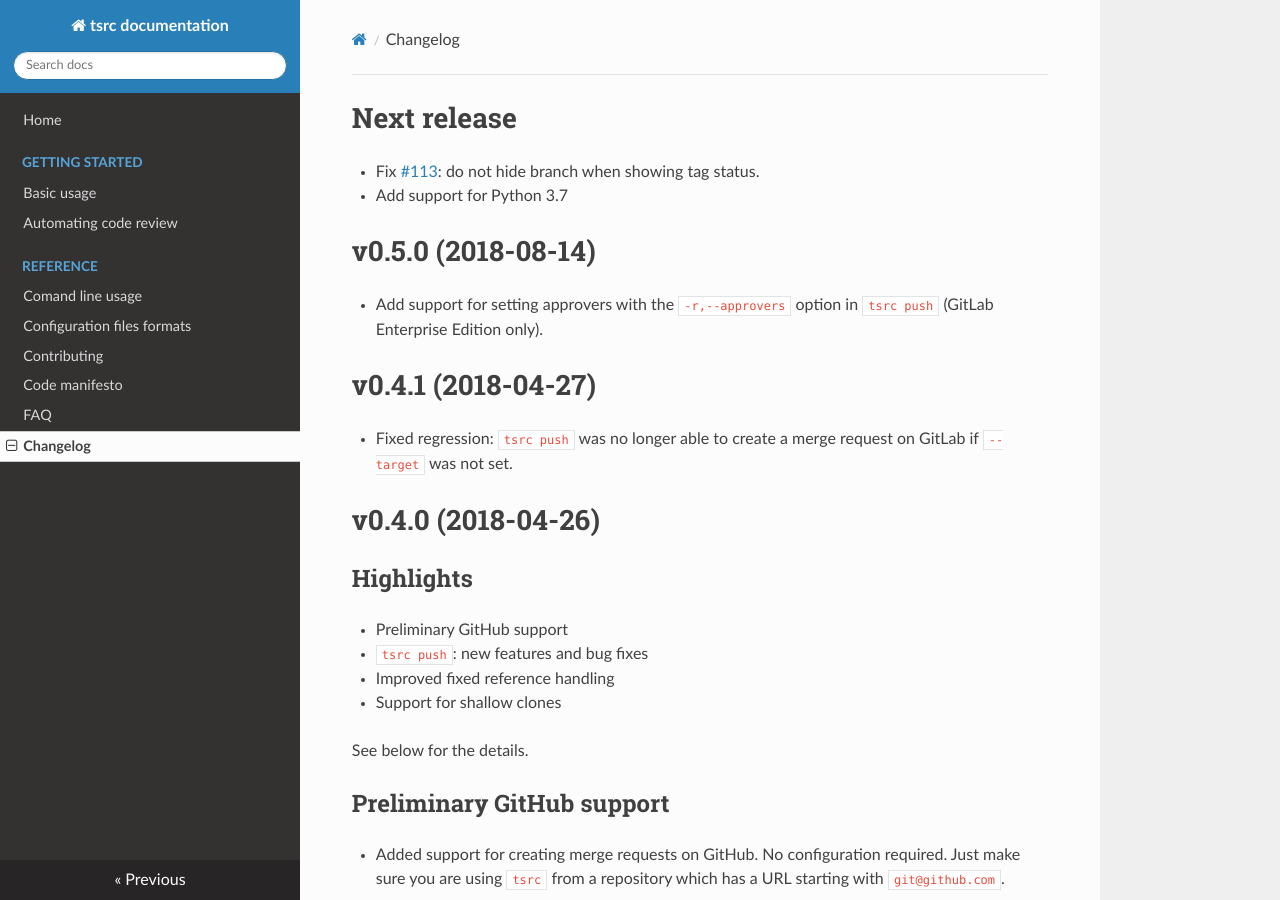
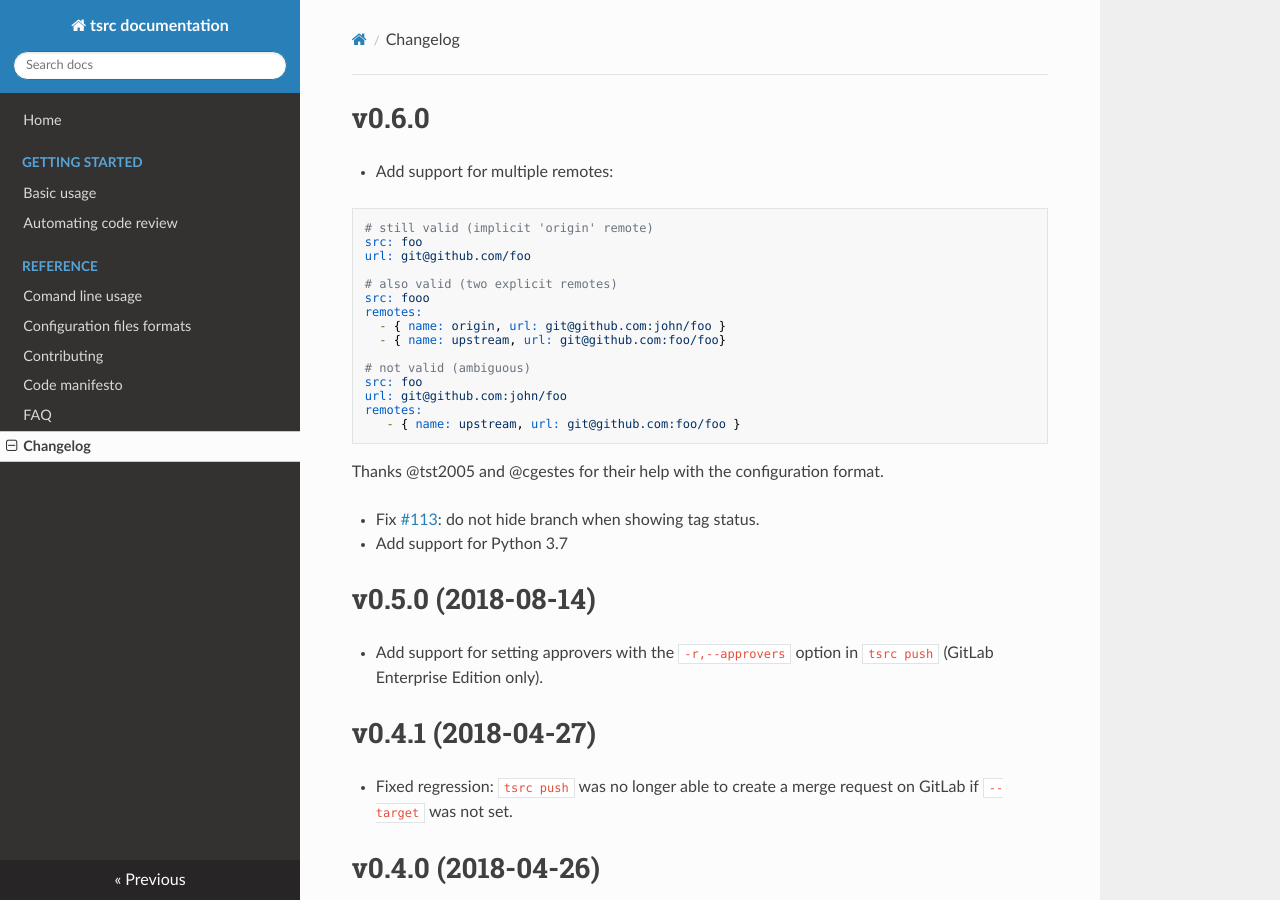
Before and after one commit to your-tools/tsrc, an MkDocs documentation site: the page built from docs/changelog.md, in a window 1280 px wide and 900 px high. Built offline with MkDocs 1.6.1, drawn with Linux system fonts in a browser that asks for light colours; nearby versions of some CDN libraries.

Commit message:
Update Changelog

````diff
--- a/docs/changelog.md
+++ b/docs/changelog.md
@@ -1,4 +1,26 @@
-# Next release
+# v0.6.0
+
+* Add support for multiple remotes:
+
+```yaml
+# still valid (implicit 'origin' remote)
+src: foo
+url: git@github.com/foo
+
+# also valid (two explicit remotes)
+src: fooo
+remotes:
+  - { name: origin, url: git@github.com:john/foo }
+  - { name: upstream, url: git@github.com:foo/foo}
+
+# not valid (ambiguous)
+src: foo
+url: git@github.com:john/foo
+remotes:
+   - { name: upstream, url: git@github.com:foo/foo }
+```
+
+Thanks @tst2005 and @cgestes for their help with the configuration format.
 
 * Fix [#113](https://github.com/SuperTanker/tsrc/issues/113): do not hide branch when showing tag status.
 * Add support for Python 3.7
````
